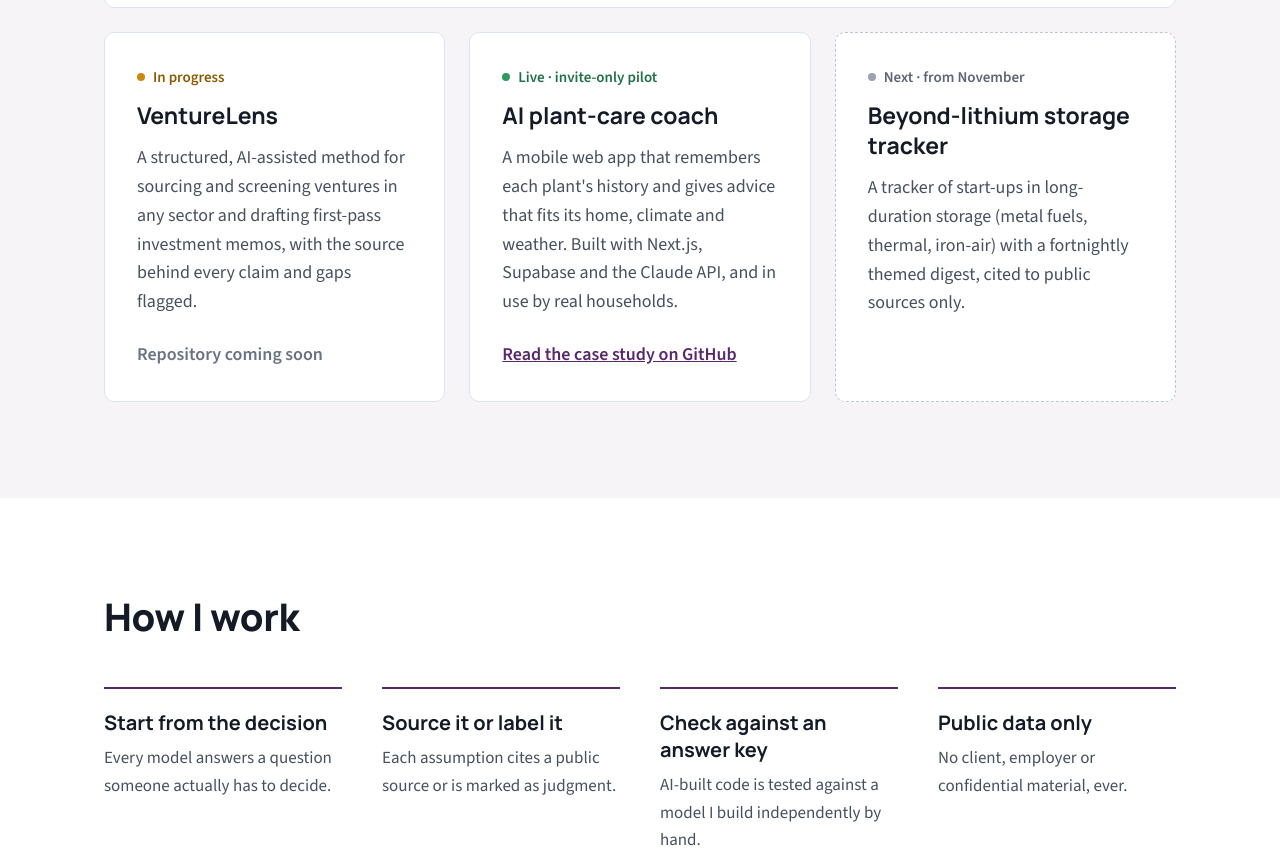
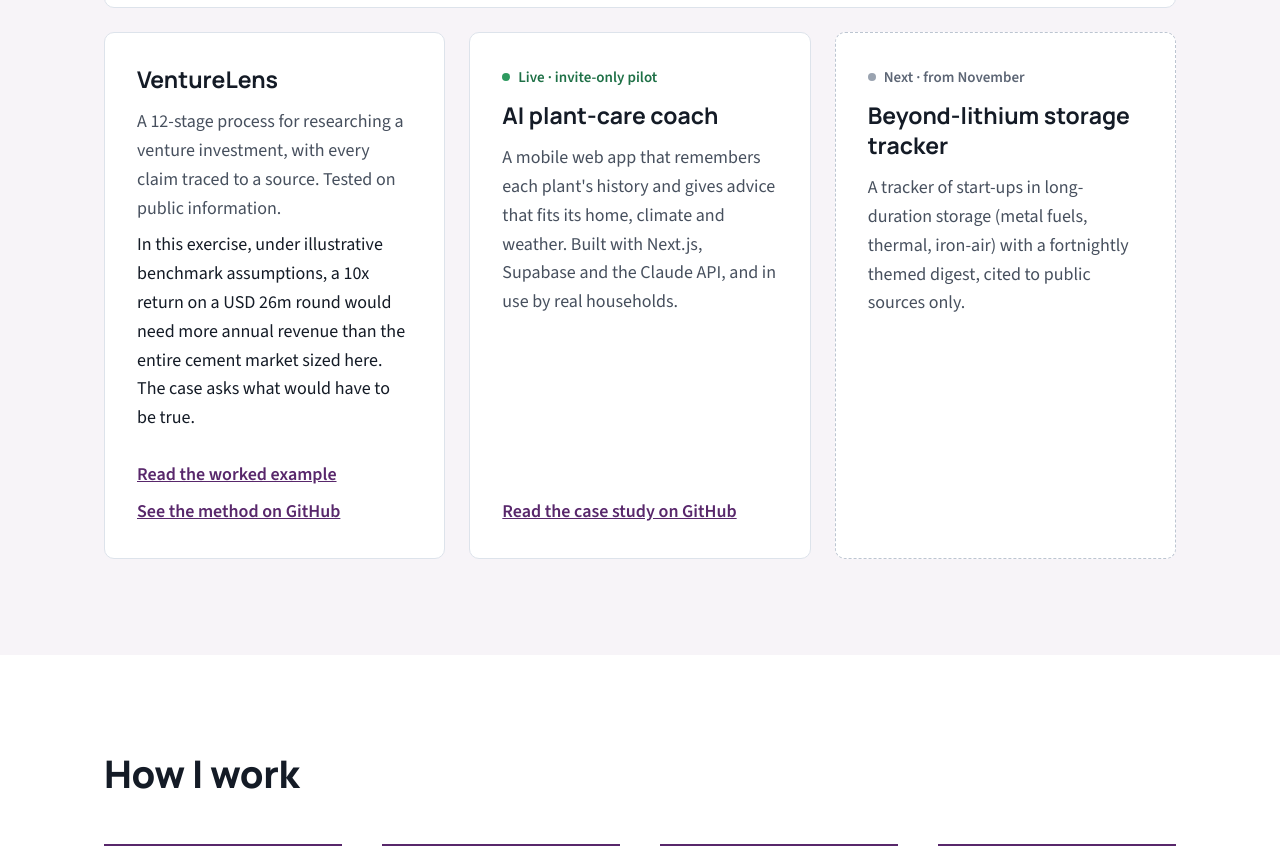
Before and after one commit to sarah-adam29/sarah-adam29.github.io, a plain HTML site: page index.html in a window 1280 px wide. Shown: the part 1360-2225 px from the top of the page. Drawn offline with nearby package versions, Linux system fonts and the light colour scheme.

Commit message:
Mark VentureLens as live with the worked example and method links
Co-Authored-By: Claude Opus 5.5 <noreply@anthropic.com>

```diff
--- a/index.html
+++ b/index.html
@@ -85,10 +85,13 @@
         </article>
 
         <article class="card">
-          <p class="status status-progress"><span class="status-dot" aria-hidden="true"></span>In progress</p>
           <h3>VentureLens</h3>
-          <p class="card-text">A structured, AI-assisted method for sourcing and screening ventures in any sector and drafting first-pass investment memos, with the source behind every claim and gaps flagged.</p>
-          <p class="card-foot coming-soon">Repository coming soon</p>
+          <p class="card-text">A 12-stage process for researching a venture investment, with every claim traced to a source. Tested on public information.</p>
+          <p class="finding-text">In this exercise, under illustrative benchmark assumptions, a 10x return on a USD 26m round would need more annual revenue than the entire cement market sized here. The case asks what would have to be true.</p>
+          <div class="card-links">
+            <a href="https://github.com/sarah-adam29/venturelens/blob/main/docs/case-study-gigaton.md">Read the worked example</a>
+            <a href="https://github.com/sarah-adam29/venturelens">See the method on GitHub</a>
+          </div>
         </article>
 
         <article class="card">
```
